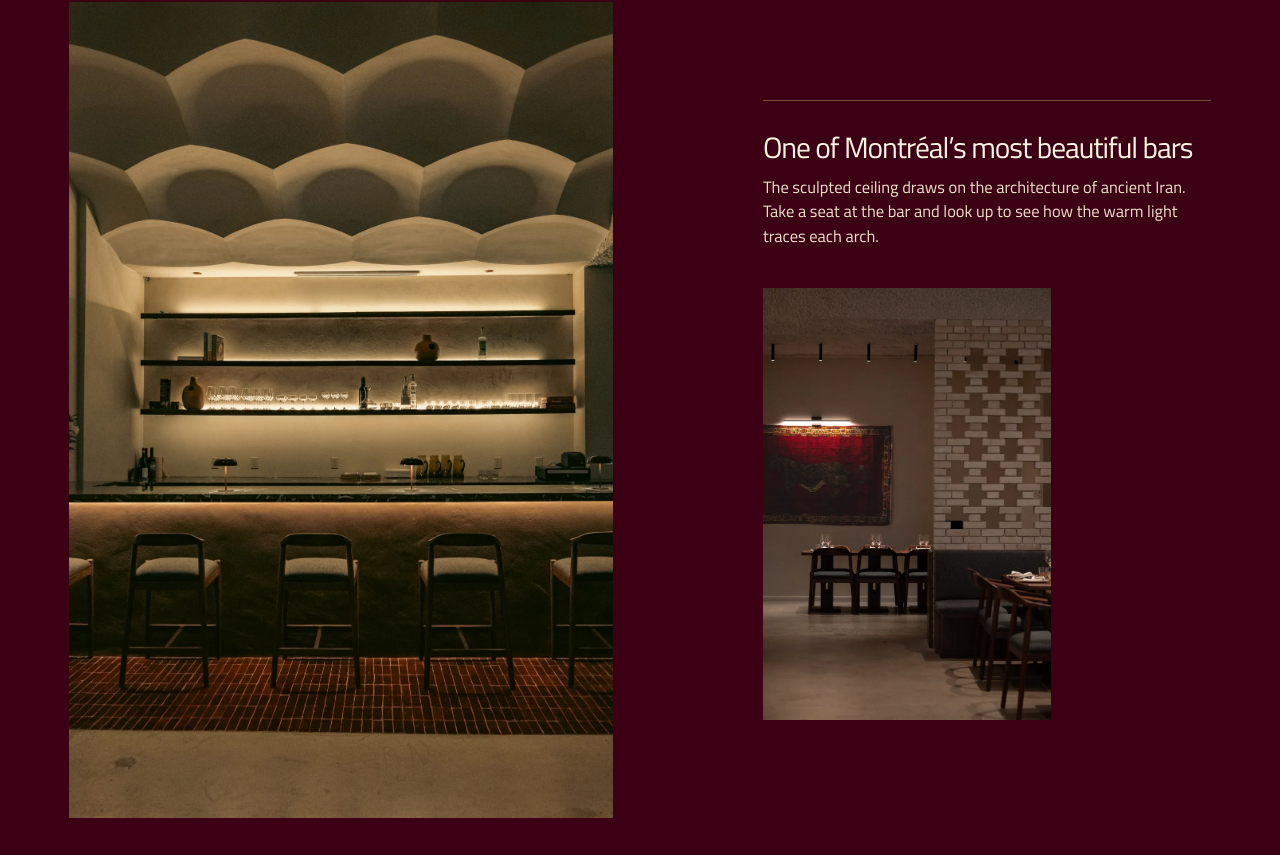
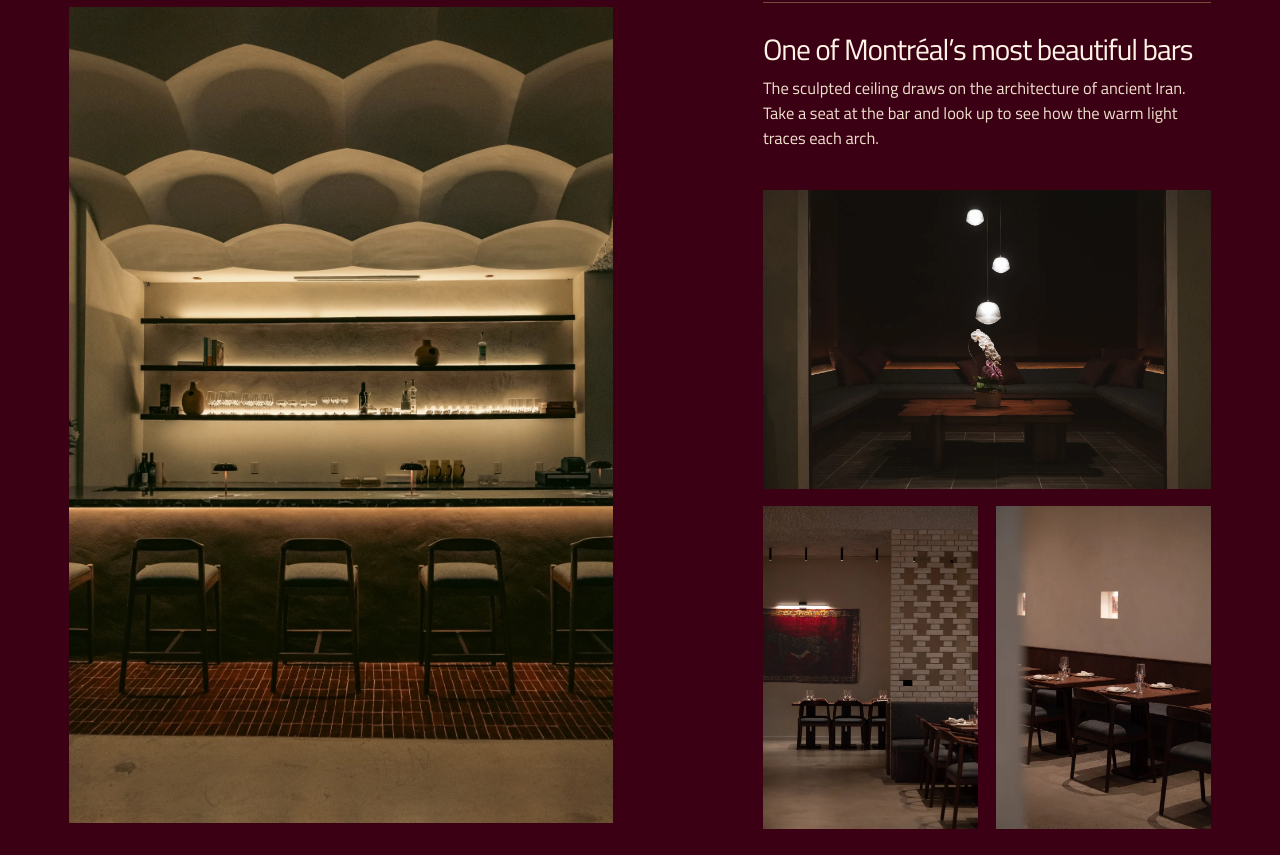
Before and after one commit to BOUS-Persian-Cuisine/website, a Next.js app: page /group-event in a window 1280 px wide. Shown: the part 1865-2720 px from the top of the page. Built offline with nearby package versions, Linux system fonts and the light colour scheme.

Commit message:
Add the lounge and set-table photographs to the event space gallery

```diff
--- a/src/components/GroupEventLanding.tsx
+++ b/src/components/GroupEventLanding.tsx
@@ -201,17 +201,39 @@ export function GroupEventLanding({ onPlan }: { onPlan: () => void }) {
                   )}
                 </p>
               </section>
+              <div className={css.roomGallery}>
                 <Image
-                className={css.roomPortrait}
+                  className={css.loungePhoto}
+                  width={1600}
+                  height={1067}
+                  sizes="(max-width: 680px) 90vw, (max-width: 1080px) 42vw, 28rem"
+                  src="/img/group-events/dining-alcove.webp"
+                  alt={t(
+                    "Three pendant lights above an orchid and a wraparound banquette in the lounge",
+                    "Trois suspensions éclairent une orchidée et une banquette en U dans le salon",
+                  )}
+                />
+                <Image
                   width={760}
                   height={1139}
-                sizes="(max-width: 680px) 63vw, (max-width: 960px) 28vw, 18rem"
+                  sizes="(max-width: 680px) 44vw, (max-width: 1080px) 21vw, 14rem"
                   src="/img/group-events/brickwork-and-tapestry.webp"
                   alt={t(
                     "A red wall hanging beside the open brick screen in the BOUS dining room",
                     "Une tenture rouge près de la cloison de briques ajourée dans la salle de BOUS",
                   )}
                 />
+                <Image
+                  width={700}
+                  height={1049}
+                  sizes="(max-width: 680px) 44vw, (max-width: 1080px) 21vw, 14rem"
+                  src="/img/group-events/set-tables.webp"
+                  alt={t(
+                    "Wooden tables set for dinner beneath two illuminated wall niches",
+                    "Des tables en bois dressées pour le souper sous deux niches éclairées",
+                  )}
+                />
+              </div>
             </div>
           </div>
         </div>
--- a/src/styles/group-event-landing.module.css
+++ b/src/styles/group-event-landing.module.css
@@ -218,8 +218,14 @@
   display: grid;
   gap: clamp(1.5rem, 3vw, 3rem);
 }
-.galleryDetails .roomPortrait {
-  width: min(70%, 18rem);
+.roomGallery {
+  display: grid;
+  grid-template-columns: repeat(2, minmax(0, 1fr));
+  gap: clamp(0.65rem, 1.35vw, 1.4rem);
+  align-items: start;
+}
+.loungePhoto {
+  grid-column: 1 / -1;
 }
 .bar {
   padding-top: clamp(1.2rem, 2.5vw, 2.5rem);
```
Lines whose indentation alone changed are shown as unchanged.
